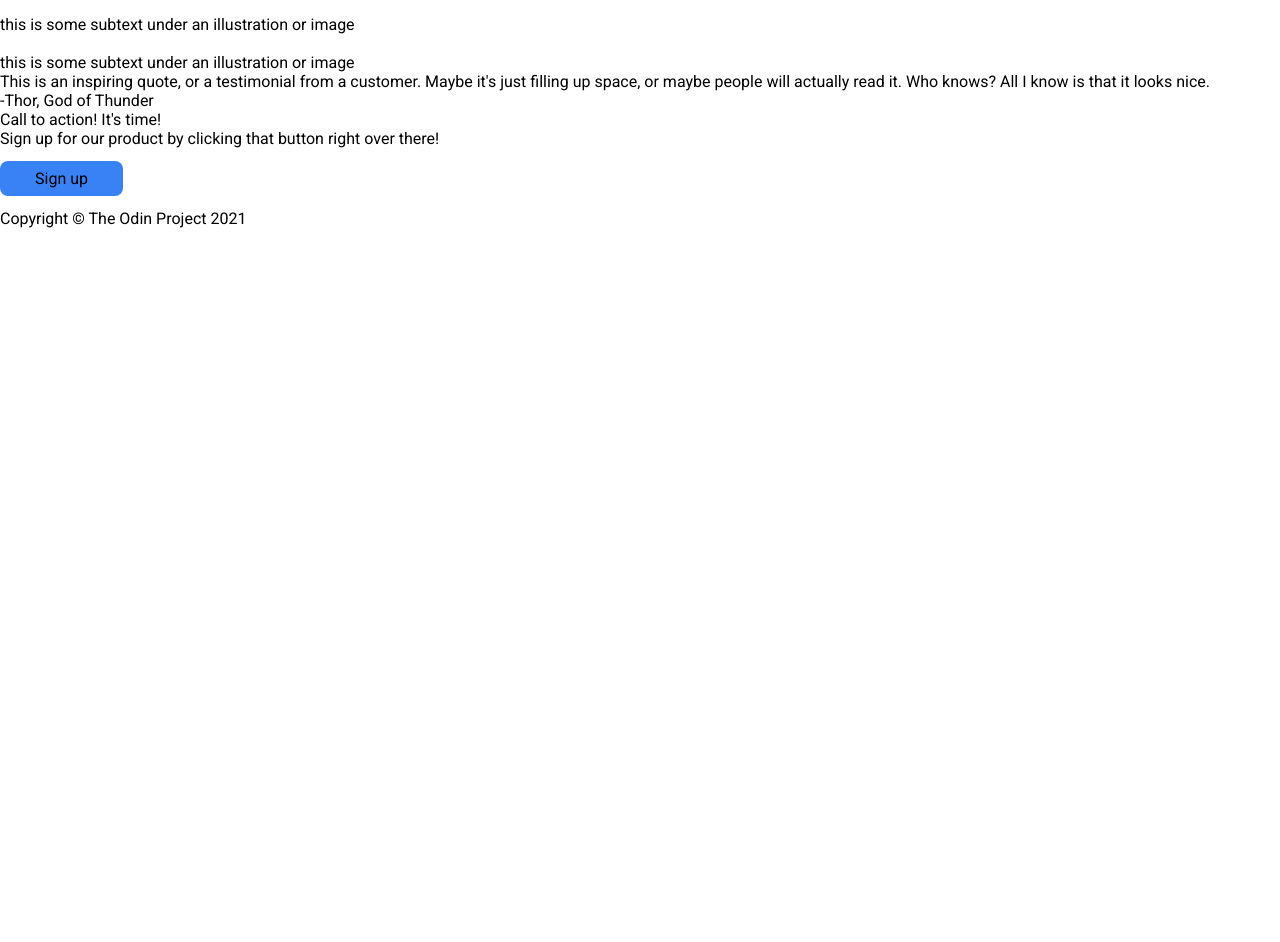
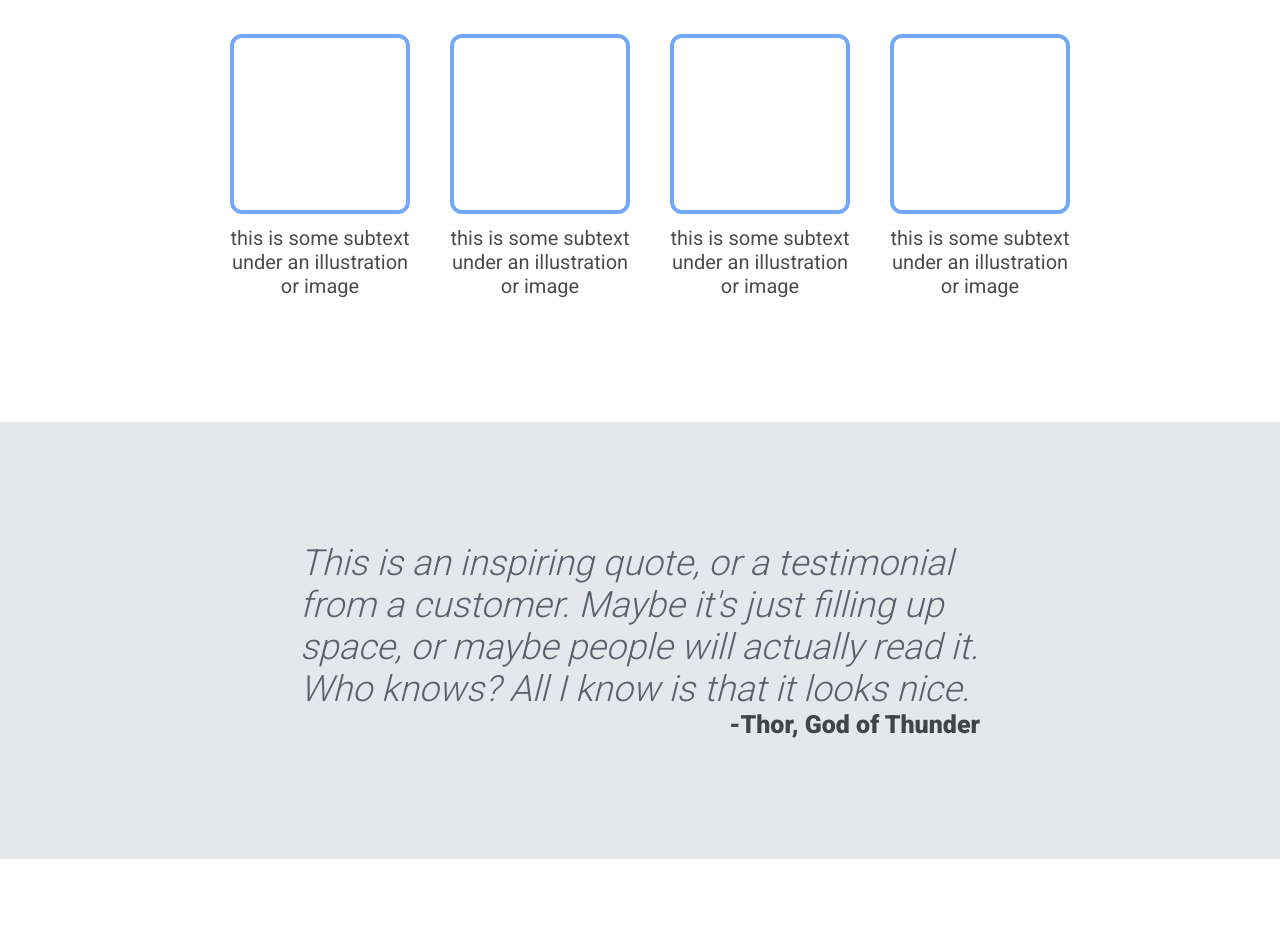
Before and after one commit to acalivanchristopher3424/Landing-Page, a plain HTML site: page index.html in a window 1280 px wide. Shown: the part 609-1551 px from the top of the page. Before the commit the page ends 837 px from the top, so only its background shows below. Drawn offline with Linux system fonts and the light colour scheme.

Commit message:
Completed-Landing-page

```diff
--- a/index.html
+++ b/index.html
@@ -37,6 +37,7 @@
     <main>
         <section class="info">
             <h1>Some random information.</h1>
+            <div class="image-text-container-parent">
                 <div class="image-text-container">
                     <div class="img">
                         <img src="" alt="">
@@ -61,20 +62,21 @@
                     </div>
                     <p>this is some subtext under an illustration or image</p>
                 </div>
+            </div>
         </section>
 
         <section class="quote">
-            <div class="quote-containter">
-                <p>This is an inspiring quote, or a testimonial from a customer. Maybe it's just filling up space, or maybe people will actually read it. Who knows? All I know is that it looks nice.</p>
-                <p>-Thor, God of Thunder</p>
+            <div class="quote-container">
+                <p class="sender-message">This is an inspiring quote, or a testimonial from a customer. Maybe it's just filling up space, or maybe people will actually read it. Who knows? All I know is that it looks nice.</p>
+                <p class="sender-name">-Thor, God of Thunder</p>
             </div>
         </section>
 
         <section class="call-to-action">
             <div class="blue-box">
                 <div class="call-to-action-text">
-                    <p>Call to action! It's time!</p>
-                    <p>Sign up for our product by clicking that button right over there!</p>
+                    <p class="call-to-action-text-main">Call to action! It's time!</p>
+                    <p class="call-to-action-text-submain">Sign up for our product by clicking that button right over there!</p>
                 </div>
                 <button class="sign-up footer">Sign up</button>
             </div>
--- a/style.css
+++ b/style.css
@@ -46,6 +46,21 @@
     font: inherit;
     color: inherit;
     cursor: pointer;
+}
+
+main{
+    display: flex;
+    flex-direction: column;
+    justify-content: center;
+    align-items: center;
+}
+
+h1{
+    font-size: 36px;
+    color: #1F2937;
+    font-weight: 900;
+    text-align: center;
+    margin-top: 50px;
 }
 
 .header-logo-container{
@@ -103,3 +118,110 @@
     padding: 8px 35px;
     margin: 13px 0 ;
 }
+
+/* info */
+
+.image-text-container-parent{
+    display: flex;
+    gap: 60px;
+    flex-wrap: wrap;
+    justify-content: center;
+    align-items: center;
+
+    padding-top: 50px;
+    padding-bottom: 100px;
+}
+
+.image-text-container{
+    display: flex;
+    flex-direction: column;
+    flex-wrap: wrap;
+    gap: 12px;
+
+    flex-basis: 160px;
+    max-width: 160px;
+
+    font-size: 20px;
+    opacity: 0.7;
+    text-align: center;
+}
+
+.img{
+    width: 180px;
+    height: 180px;
+    border: 4px solid #3882F6;
+    border-radius: 12px;
+}
+
+/* quote */
+
+.quote{
+    background-color: #E5E7EB;
+    width: 100%;
+}
+
+.quote-container{
+    display: flex;
+    flex-direction: column;
+    padding: 120px 300px;
+}
+
+.sender-message{
+    font-size: 36px;
+    font-weight: 300;
+    color: #1F2937;
+    opacity: 0.7;
+    font-style: italic;
+}
+.sender-name{
+    font-weight: 600;
+    font-size: 25px;
+    opacity: 0.7;
+}
+
+.sender-name{
+    align-self: flex-end;
+}
+
+
+/* call to action */
+
+.call-to-action{
+
+}
+
+.blue-box{
+    background-color: #3882F6;
+    color: #F9FAF8;
+
+    border-radius: 10px;
+    height: 150px;
+    width: 1000px;
+    margin: 100px;
+    padding: 0 40px;
+
+    display: flex;
+    justify-content: space-around;
+    align-items: center;
+}
+
+.call-to-action-text-main{
+    font-size: 25px;
+    font-weight: 400;
+}
+
+.call-to-action-text-submain{
+    opacity: 0.7;
+}
+.sign-up.footer{
+    border: 2px solid #F9FAF8;
+}
+
+/* footer */
+
+footer {
+    background-color: #1F2937;
+    color: #E5E7EB;
+    text-align: center;
+    padding: 30px;
+}
```
Lines whose indentation alone changed are shown as unchanged.
